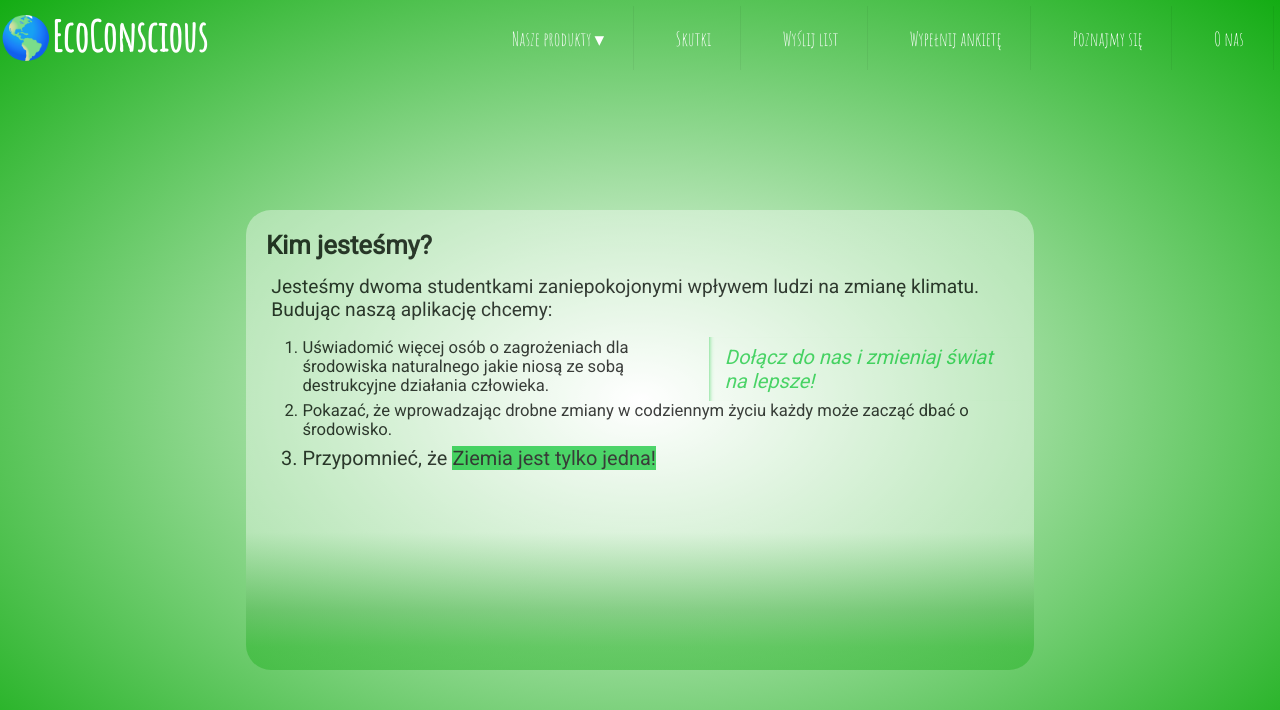
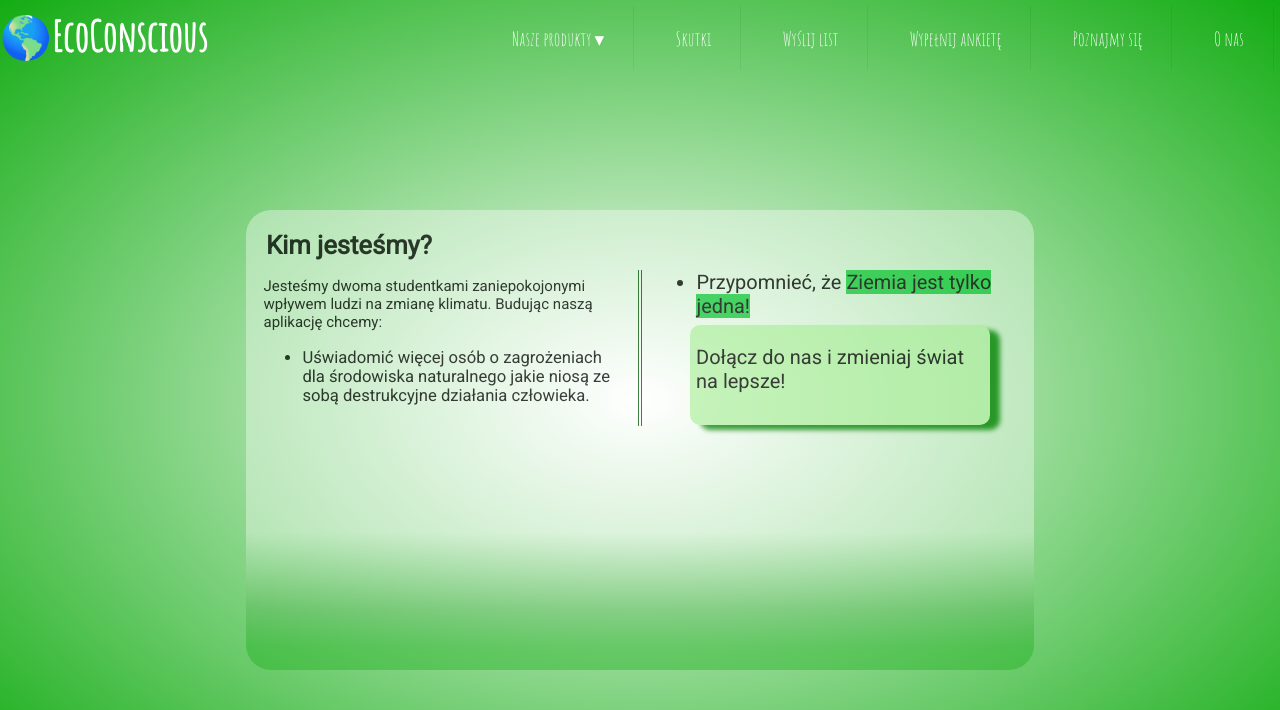
Before and after one commit to nelanz/Web-Dev-19, a PHP site: page /about_us.html in a window 1280 px wide. Shown: the top 710 px of the page. Run offline with PHP 8.4, Linux system fonts and the light colour scheme.

Commit message:
Added some changes regarding CSS2 list

```diff
--- a/about_us.css
+++ b/about_us.css
@@ -1,7 +1,7 @@
+body {
+    background: -webkit-radial-gradient(center, white, rgb(19, 172, 19));
+}
 
-body {
-    background:-webkit-radial-gradient(center,white, rgb(19, 172, 19));
-}
 /*.about-us-box {
     height: 70%;
     width: 60%;
@@ -19,9 +19,9 @@ body {
     height: 70%;
     width: 60%;
     border-radius: 25px;
-    background:-webkit-gradient(linear,center top, center bottom, color-stop(70%, rgba(255,255,255,0.5)),color-stop(87%,rgba(78, 177, 78,0.5)),color-stop(95%,rgba(19, 172, 19,0.5)));
-    background:-moz-linear-gradient(top center,  rgba(255,255,255,0.5) 60%, rgb(78, 177, 78) 80%, rgb(19, 172, 19) 100%);
-    background:linear-gradient(top bottom,  rgba(255,255,255,0.5) 60%, rgb(78, 177, 78) 80%, rgb(19, 172, 19) 100%);
+    background: -webkit-gradient(linear, center top, center bottom, color-stop(70%, rgba(255, 255, 255, 0.5)), color-stop(87%, rgba(78, 177, 78, 0.5)), color-stop(95%, rgba(19, 172, 19, 0.5)));
+    background: -moz-linear-gradient(top center, rgba(255, 255, 255, 0.5) 60%, rgb(78, 177, 78) 80%, rgb(19, 172, 19) 100%);
+    background: linear-gradient(top bottom, rgba(255, 255, 255, 0.5) 60%, rgb(78, 177, 78) 80%, rgb(19, 172, 19) 100%);
     position: absolute;
     left: 50%;
     top: 55%;
@@ -56,7 +56,7 @@ aside {
 
 #mail-pic {
     position: absolute;
-    left:54%;
+    left: 54%;
     height: 4wh;
     width: 4vw;
     border-radius: 10px;
@@ -83,21 +83,59 @@ aside {
     width: 40%;
     padding-left: .5rem;
     margin-left: .5rem;
-    float: right;
-    box-shadow: inset 5px 0 5px -5px  rgb(25, 201, 63);
+    float: left;
+    /* box-shadow: inset 5px 0 5px -5px  rgb(25, 201, 63); */
     font-style: italic;
-    color:  rgb(25, 201, 63);;
+    color: rgb(25, 201, 63);
+    ;
 }
 
-aside > p {
+aside>p {
     margin: .5rem;
 }
 
-@media print{
+@media print {
     aside {
-           box-shadow: inset 5px 0 5px -5px black;
-           font-style: normal;
-           color: black;
-           }
-    mark {background-color: yellow;}
- }
+        box-shadow: inset 5px 0 5px -5px black;
+        font-style: normal;
+        color: black;
+    }
+
+    mark {
+        background-color: yellow;
+    }
+}
+
+
+.some-columns {
+    -webkit-column-count: 2;
+    /* Chrome, Safari, Opera */
+    -moz-column-count: 2;
+    /* Firefox */
+    column-count: 2;
+
+    -webkit-column-gap: 20px;
+    /* Chrome, Safari, Opera */
+    -moz-column-gap: 20px;
+    /* Firefox */
+    column-gap: 20px;
+
+    -webkit-column-rule: 4px double rgb(3, 83, 3);
+    /* Chrome, Safari, Opera */
+    -moz-column-rule: 4px double rgb(3, 83, 3);
+    /* Firefox */
+    column-rule: 4px double rgb(3, 83, 3);
+
+}
+
+
+.shadow-element {
+
+
+    width: 300px;
+    height: 100px;
+    background-color: rgb(183, 241, 168);
+    position: relative;
+    box-shadow: 10px 5px 5px green;
+    border-radius: 10px
+}
--- a/about_us.html
+++ b/about_us.html
@@ -99,23 +99,31 @@
 
         <div class="about-us-box" style="height: 55%">
             <h1 class="question">Kim jesteśmy?</h1>
-            <p>
+            <div class="some-columns">
+                <p style="font-size: 15px">
                     Jesteśmy dwoma studentkami zaniepokojonymi wpływem ludzi na zmianę klimatu. Budując naszą aplikację
                     chcemy:
                 </p>
 
-            <aside>
-                <p style="font-size: 20px">Dołącz do nas i zmieniaj świat na lepsze!</p>
-            </aside>
                 <p>
-                <ol class="default-list">
+                    <ul class="default-list">
                         <li>Uświadomić więcej osób o zagrożeniach dla środowiska naturalnego jakie niosą ze sobą
                             destrukcyjne działania człowieka.</li>
-                    <li>Pokazać, że wprowadzając drobne zmiany w codziennym życiu każdy może zacząć dbać o środowisko.
-                    </li>
+                        <!-- <li>Pokazać, że wprowadzając drobne zmiany w codziennym życiu każdy może zacząć dbać o
+                            środowisko.
+                        </li> -->
                         <li style="font-size: 1.2em">Przypomnieć, że <mark>Ziemia jest tylko jedna!</mark></li>
                     </ol>
                 </p>
+                <div class="shadow-element">
+                    <p style="font-size: 20px; padding-top: 20px">Dołącz do nas i zmieniaj świat na lepsze!</p>
+                </div>
+                <!-- <aside>
+                    <p style="font-size: 20px">Dołącz do nas i zmieniaj świat na lepsze!</p>
+                </aside> -->
+
+            </div>
+
 
         </div>
     </div>
--- a/default.css
+++ b/default.css
@@ -1,3 +1,7 @@
+@import url('https://fonts.googleapis.com/css?family=Amatic+SC&display=swap');
+@import url('https://fonts.googleapis.com/css?family=Roboto&display=swap');
+
+
 html {
   height: 100%;
 }
@@ -219,11 +223,32 @@ li {
   right: 5%;
 }
 
+.question-animation {
+  margin: 10px;
+  color: black;
+  font-family: 'Roboto', 'sans-serif';
+  font-size: 2vw;
+  animation-duration: 3s;
+  animation-name: slidein;
+}
+
+@keyframes slidein {
+  from {
+    margin-left: 100%;
+    width: 100%;
+  }
+
+  to {
+    margin-left: 0%;
+    width: 100%
+  }
+}
+
 .question {
   margin: 10px;
   color: black;
   font-family: 'Roboto', 'sans-serif';
-  font-size: 2vw
+  font-size: 2vw;
 }
 
 p {
--- a/home.html
+++ b/home.html
@@ -11,8 +11,6 @@
     <meta name="viewport" content="width=device-width, initial-scale=1.0">
 
     <link rel="stylesheet" href="default.css">
-    <link href="https://fonts.googleapis.com/css?family=Roboto&display=swap" rel="stylesheet">
-    <link href="https://fonts.googleapis.com/css?family=Amatic+SC&display=swap" rel="stylesheet">
 
     <title>Home</title>
 </head>
@@ -100,7 +98,7 @@
         </nav>
         <div class="box">
             <article>
-                <h1 class="question">Czy wiesz, że?</h1>
+                <h1 class="question-animation">Czy wiesz, że?</h1>
 
                 <ul class="default-list">
                     <li>11% całej emisji gazów cieplarnianych jest spowodowanych wycinką lasów.</li>
@@ -115,7 +113,7 @@
                 </ul>
             </article>
             <section>
-                <h1 class="question">Tak wcale nie musi być!</h1>
+                <h1 class="question-animation">Tak wcale nie musi być!</h1>
                 <p>Dołącz do naszej akcji i zapobiegaj kryzysowi klimatycznemu!</p>
             </section>
 
```
Also changed, not shown: send_letter.css (+13 -1 lines), send_letter.html (+5 -2 lines). Lines whose indentation alone changed are shown as unchanged.
